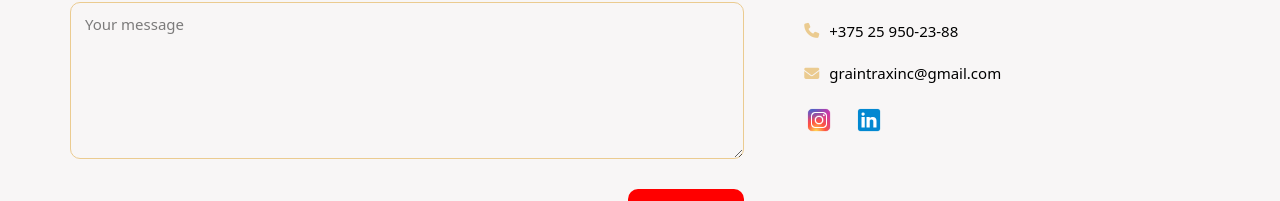
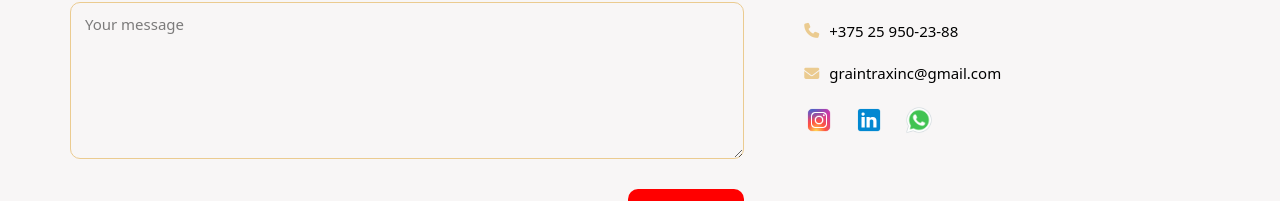
Before and after one commit to olamidefrancis/grain-trax, a React (Vite) app: page /Contact in a window 1280 px wide. Shown: the part 564-765 px from the top of the page. Built offline with nearby package versions, Linux system fonts and the light colour scheme; a web font is replaced by a local one.

Commit message:
whatsapp link

```diff
--- a/src/assets/Component/Contact/Contact.jsx
+++ b/src/assets/Component/Contact/Contact.jsx
@@ -3,7 +3,8 @@ import { Link } from 'react-router'
 import "tailwindcss";
 import bg from '../../Images/pyrite-626549_640.jpg'
 import instagram from '../../Images/icons8-instagram-48.png'
-// import facebook from '../../Images/icons8-facebook-48.png'
+
+import whatsapp from "../../Images/icons8-whatsapp-38.png"
 import linkedin from '../../Images/icons8-linkedin-48.png'
 import { useState } from "react";
 import { useNavigate } from "react-router";
@@ -97,6 +98,7 @@ const handleSubmit = (e) => {
                         <div className='flexy'>
                             <i className="fa-solid fa-phone fa-l" style={{color: "rgb(235, 203, 144)"}}></i>
                             <p>+375 25 950-23-88</p>
+
                         </div>
 
                         <div className='flexy'>
@@ -116,6 +118,10 @@ const handleSubmit = (e) => {
                                 <img src={linkedin} alt="" />
                           </Link>
 
+                          <a href="https://wa.me/+447424858685" target='_blank'>
+                            <img src={whatsapp}alt="whatsapp_button" />
+                          </a>
+
 
                         </div>
                     </div>
```
Also changed, not shown: src/assets/Images/icons8-whatsapp-38.png (added).
